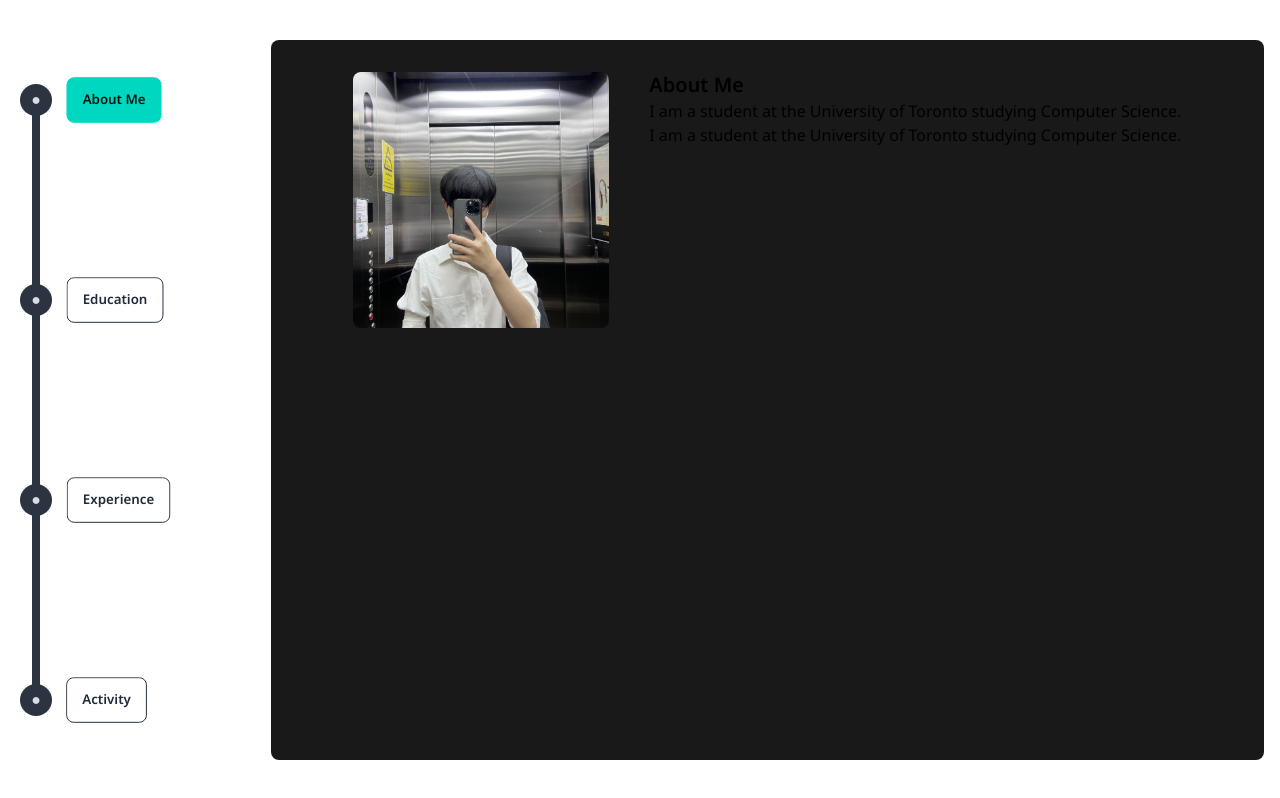
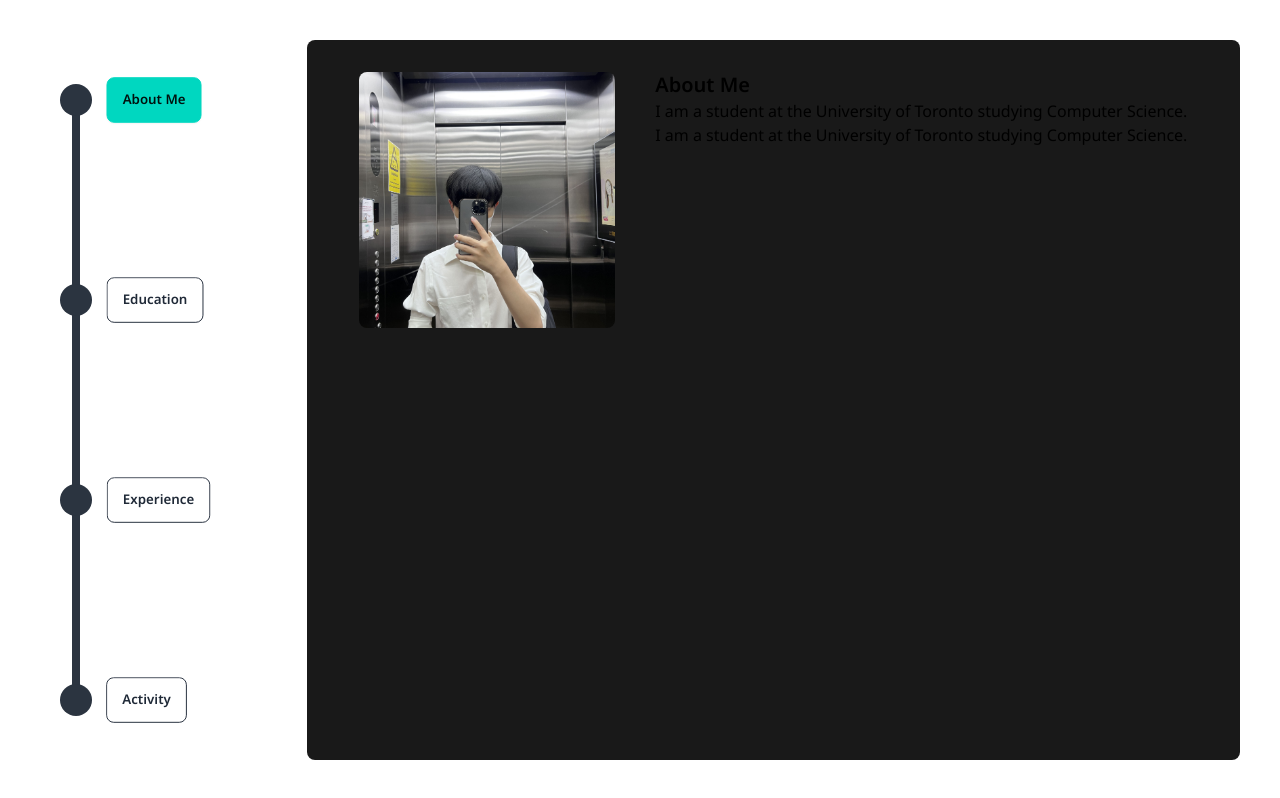
Before and after one commit to universe45/my-profile, a Next.js app: page / in a window 1280 px wide. Built offline with nearby package versions, Linux system fonts and the light colour scheme.

Commit message:
chore: Update page layout and styling
The page layout and styling have been updated to improve the user experience. The StepNav component now has a left padding of 10 pixels, and the InfoCard component now has a width of 1/4 of the screen on large screens.

```diff
--- a/src/app/page.tsx
+++ b/src/app/page.tsx
@@ -7,10 +7,10 @@ import React from "react";
 export default function Home() {
   return (
     <div className="flex flex-row bg-base-100 h-screen">
-      <div className=" flex-col bg-base-100 h-screen w-1/4 hidden lg:flex">
+      <div className=" flex-col bg-base-100 h-screen w-1/4 hidden lg:flex px-10">
         <StepNav />
       </div>
-      <div className="flex flex-col bg-base-100 h-screen w-full lg:w-3/8  px-4 justify-center overflow-y-scroll">
+      <div className="flex flex-col bg-base-100 h-screen w-full lg:w-/4  px-10 justify-center overflow-y-scroll">
           <InfoCard />
       </div>
     </div>
--- a/src/components/stepNav.tsx
+++ b/src/components/stepNav.tsx
@@ -46,7 +46,7 @@ export default function StepNav() {
     return (
         <ul className="fixed steps steps-vertical w-fit h-screen px-4">
             {steps.map((step) => (
-                <li key={step.id} data-content="●" className="step step-neutral">
+                <li key={step.id} data-content="" className="step step-neutral">
                     <a
                         href={`#${step.id}`}
                         className={`h-fit w-fit btn ${selectedStep === step.id ? 'btn-accent' : 'btn-outline'}`}
```
